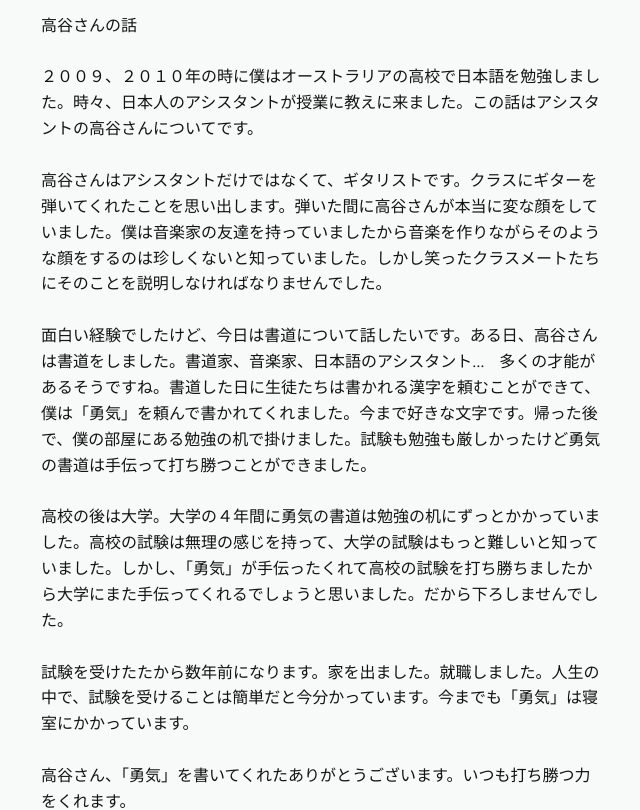
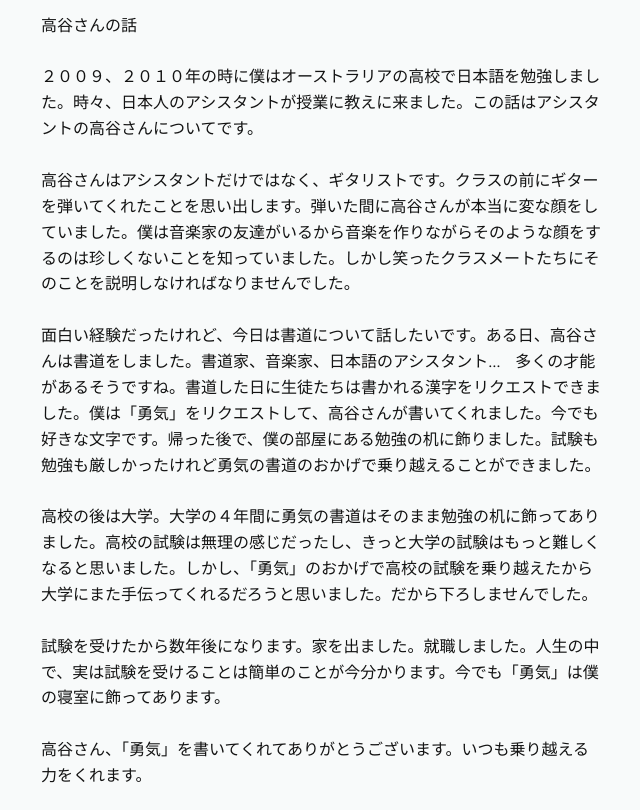
Before and after one commit to rissole/writing, a plain HTML site: page takatani/index.html in a window 1280 px wide. Shown: the part 150-960 px from the top of the page, without its empty margins (319-959 px from the left). Drawn offline with Linux system fonts and the light colour scheme.

Commit message:
maz edits

```diff
--- a/takatani/index.html
+++ b/takatani/index.html
@@ -26,11 +26,11 @@
 
     <p>高谷さんの話</p>
     <p>２００９、２０１０年の時に僕はオーストラリアの高校で日本語を勉強しました。時々、日本人のアシスタントが授業に教えに来ました。この話はアシスタントの高谷さんについてです。</p>
-    <p>高谷さんはアシスタントだけではなくて、ギタリストです。クラスにギターを弾いてくれたことを思い出します。弾いた間に高谷さんが本当に変な顔をしていました。僕は音楽家の友達を持っていましたから音楽を作りながらそのような顔をするのは珍しくないと知っていました。しかし笑ったクラスメートたちにそのことを説明しなければなりませんでした。</p>
-    <p>面白い経験でしたけど、今日は書道について話したいです。ある日、高谷さんは書道をしました。書道家、音楽家、日本語のアシスタント…　多くの才能があるそうですね。書道した日に生徒たちは書かれる漢字を頼むことができて、僕は「勇気」を頼んで書かれてくれました。今まで好きな文字です。帰った後で、僕の部屋にある勉強の机で掛けました。試験も勉強も厳しかったけど勇気の書道は手伝って打ち勝つことができました。</p>
-    <p>高校の後は大学。大学の４年間に勇気の書道は勉強の机にずっとかかっていました。高校の試験は無理の感じを持って、大学の試験はもっと難しいと知っていました。しかし、「勇気」が手伝ったくれて高校の試験を打ち勝ちましたから大学にまた手伝ってくれるでしょうと思いました。だから下ろしませんでした。</p>
-    <p>試験を受けたたから数年前になります。家を出ました。就職しました。人生の中で、試験を受けることは簡単だと今分かっています。今までも「勇気」は寝室にかかっています。</p>
-    <p>高谷さん、「勇気」を書いてくれたありがとうございます。いつも打ち勝つ力をくれます。</p>
+    <p>高谷さんはアシスタントだけではなく、ギタリストです。クラスの前にギターを弾いてくれたことを思い出します。弾いた間に高谷さんが本当に変な顔をしていました。僕は音楽家の友達がいるから音楽を作りながらそのような顔をするのは珍しくないことを知っていました。しかし笑ったクラスメートたちにそのことを説明しなければなりませんでした。</p>
+    <p>面白い経験だったけれど、今日は書道について話したいです。ある日、高谷さんは書道をしました。書道家、音楽家、日本語のアシスタント…　多くの才能があるそうですね。書道した日に生徒たちは書かれる漢字をリクエストできました。僕は「勇気」をリクエストして、高谷さんが書いてくれました。今でも好きな文字です。帰った後で、僕の部屋にある勉強の机に飾りました。試験も勉強も厳しかったけれど勇気の書道のおかげで乗り越えることができました。</p>
+    <p>高校の後は大学。大学の４年間に勇気の書道はそのまま勉強の机に飾ってありました。高校の試験は無理の感じだったし、きっと大学の試験はもっと難しくなると思いました。しかし、「勇気」のおかげで高校の試験を乗り越えたから大学にまた手伝ってくれるだろうと思いました。だから下ろしませんでした。</p>
+    <p>試験を受けたから数年後になります。家を出ました。就職しました。人生の中で、実は試験を受けることは簡単のことが今分かります。今でも「勇気」は僕の寝室に飾ってあります。</p>
+    <p>高谷さん、「勇気」を書いてくれてありがとうございます。いつも乗り越える力をくれます。</p>
 
     <div class="image-container">
         <img src="https://rissole.github.io/writing/takatani/yuuki1.jpg" />
```
